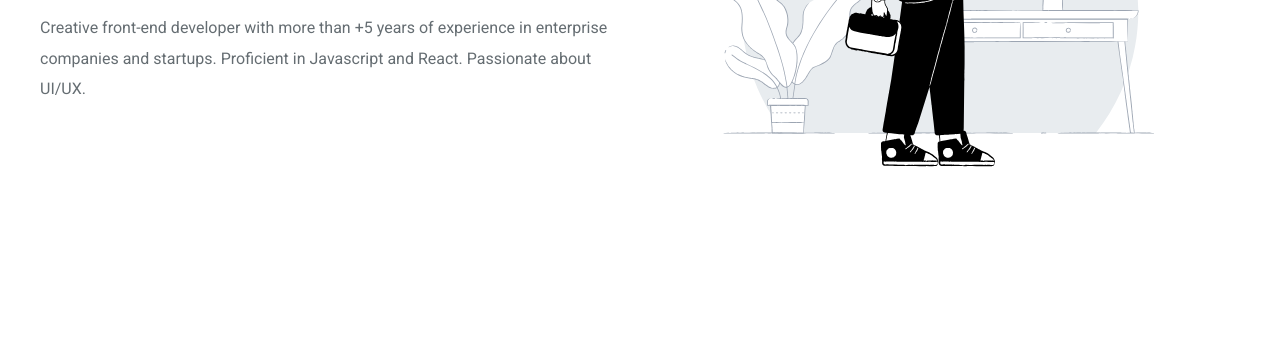
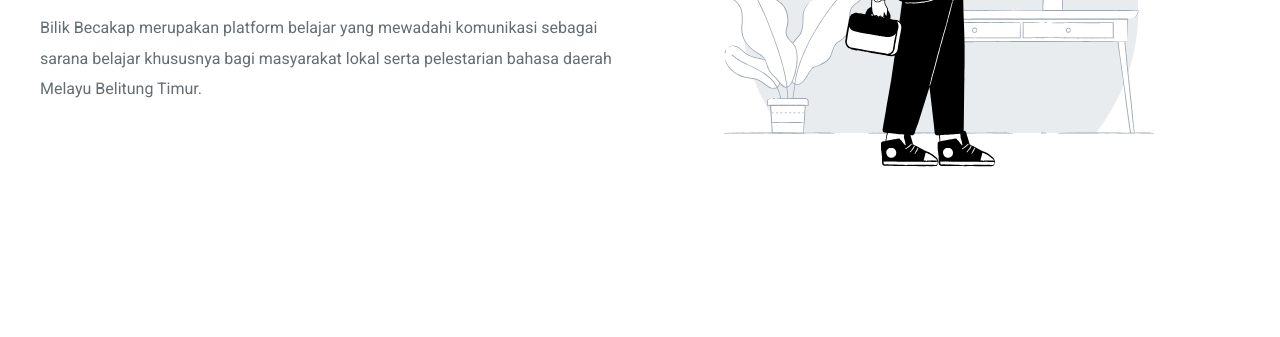
Before and after one commit to hayuraaa/FE-BB, a plain HTML site: page index.html in a window 1280 px wide. Shown: the part 463-800 px from the top of the page. Drawn offline with Linux system fonts and the light colour scheme.

Commit message:
Landing Page

```diff
--- a/index.html
+++ b/index.html
@@ -42,9 +42,8 @@
             <h3 class="pre-title">Selamat Datang di</h3>
             <h1 class="hero-name">Bilik <span>Becakap</span></h1>
             <p>
-              Creative front-end developer with more than +5 years of experience
-              in enterprise companies and startups. Proficient in Javascript and
-              React. Passionate about UI/UX.
+              Bilik Becakap merupakan platform belajar yang mewadahi komunikasi sebagai sarana belajar khususnya bagi masyarakat lokal
+              serta pelestarian bahasa daerah Melayu Belitung Timur.
             </p>
           </div>
 
```
